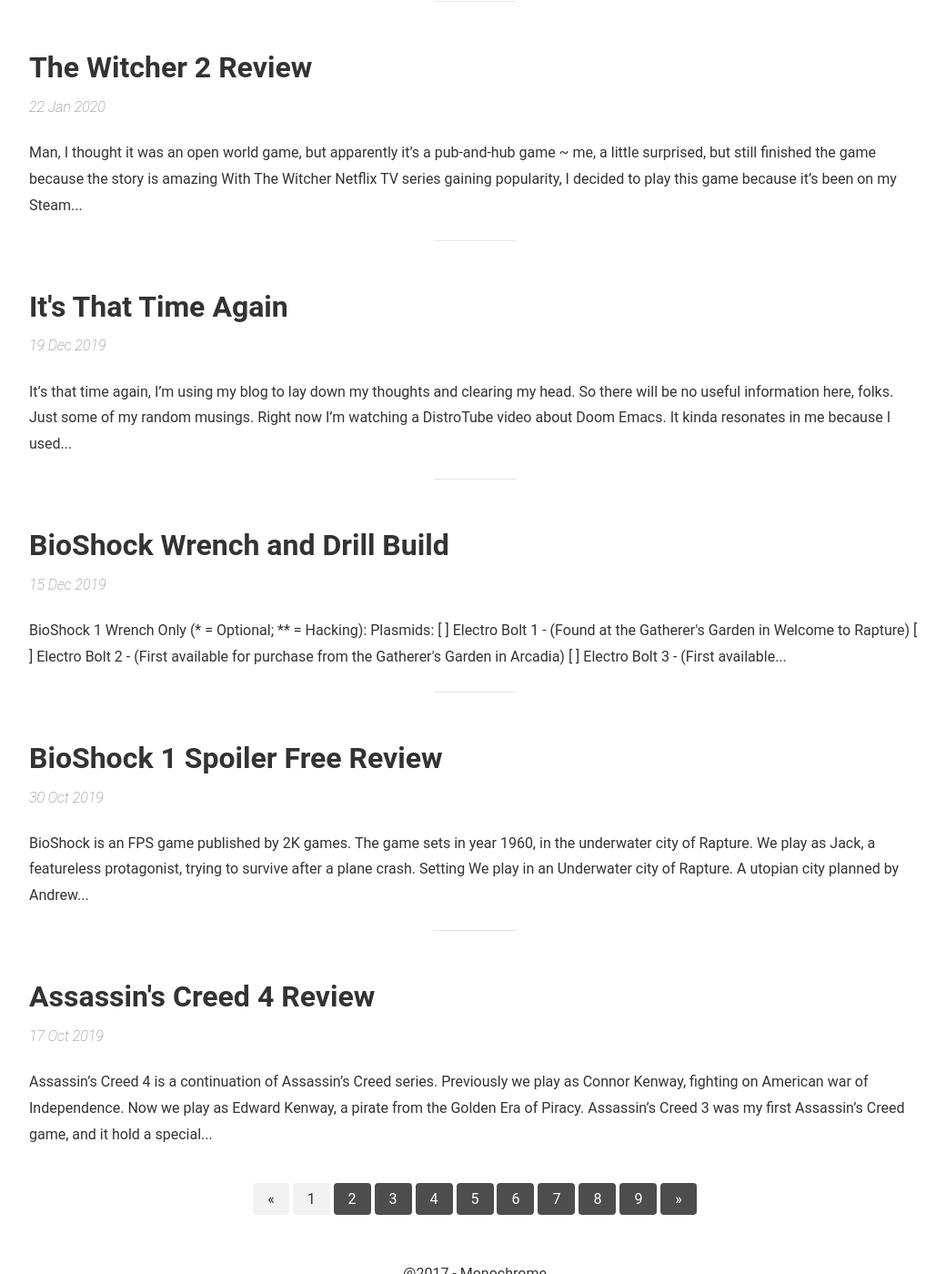
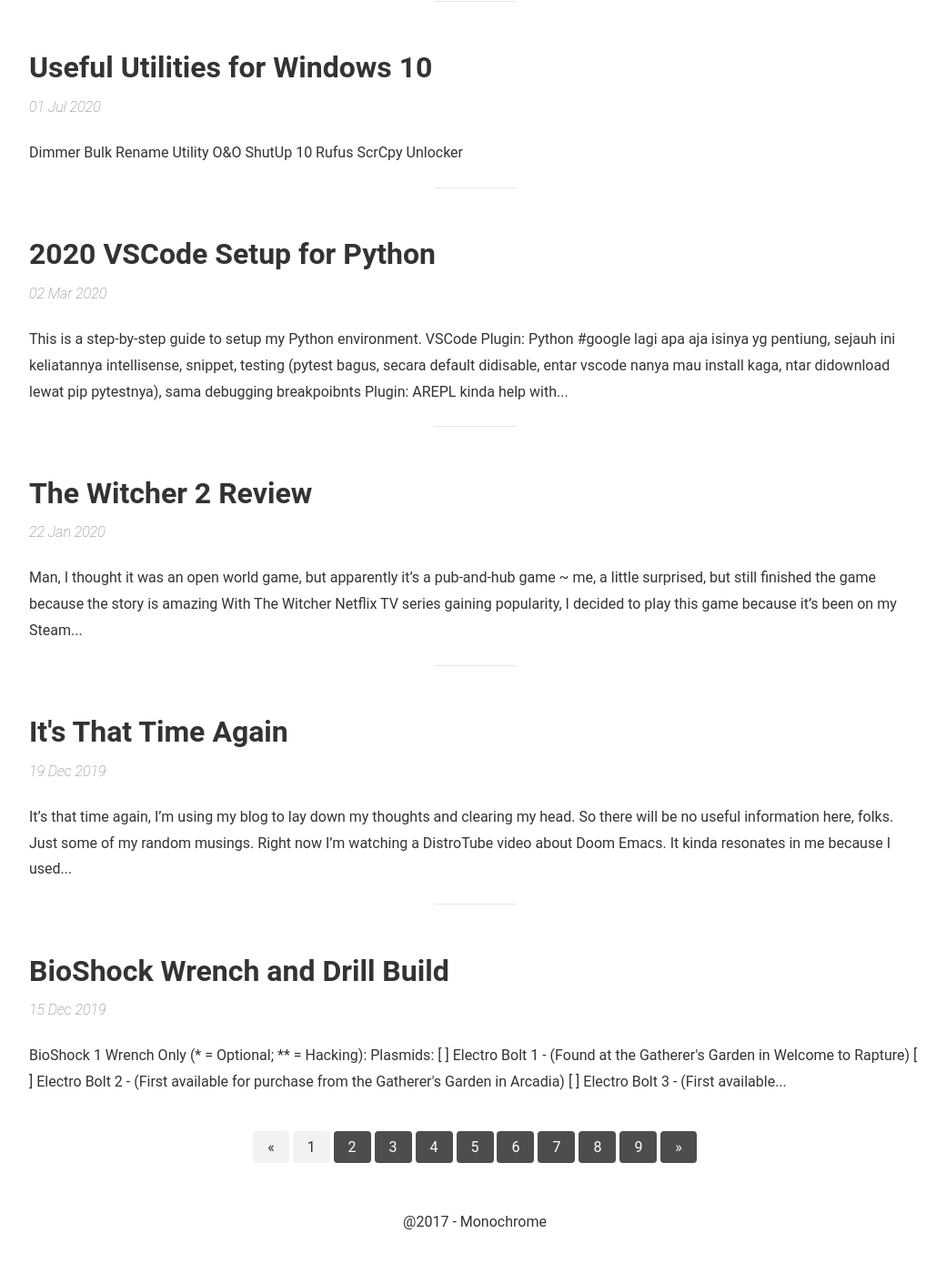
Before and after one commit to AffanIndo/AffanIndo.github.io, a Jekyll site: the page built from index.html, in a window 1280 px wide and 1400 px high, scrolled down 919 px. Shown: the whole window at 91% size, without its empty margins (118-1158 px from the left). Built offline with Jekyll 4.4.1, drawn with Linux system fonts in a browser that asks for light colours; the list of posts is cut into pages by our own code; after the commit the page ends 2287 px from its top, so only the background shows below that; some of the changed text lies outside the part shown.

```diff
--- /dev/null
+++ b/_posts/2020-03-02-2020-vscode-setup-for-python.md
@@ -0,0 +1,23 @@
+---
+title: 2020 VSCode Setup for Python
+description:
+header: 2020 VSCode Setup for Python
+---
+
+This is a step-by-step guide to setup my Python environment.
+
+### VSCode
+
+Plugin: Python
+#google lagi apa aja isinya yg pentiung, sejauh ini keliatannya intellisense, snippet, testing (pytest bagus, secara default didisable, entar vscode nanya mau install kaga, ntar didownload lewat pip pytestnya), sama debugging breakpoibnts
+
+Plugin: AREPL
+kinda help with requests cuz variables
+
+Plugin: autoDocstring
+
+* [Setting Up VSCode For Python Programming](https://youtu.be/W--_EOzdTHk)
+
+<!-- mkvirtualenv Foo -> mkdir Bar && cd Bar -> setprojectdir . -> deactivate -> workon Foo -->
+
+https://timmyreilly.azurewebsites.net/python-pip-virtualenv-installation-on-windows/
--- /dev/null
+++ b/_posts/2020-07-01-useful-utilities-for-windows-10.md
@@ -0,0 +1,17 @@
+---
+title: Useful Utilities for Windows 10
+description:
+header: Useful Utilities for Windows 10
+---
+
+### Dimmer
+
+### Bulk Rename Utility
+
+### O&O ShutUp 10
+
+Rufus
+
+ScrCpy
+
+Unlocker
--- a/_posts/2099-01-01-final-fantasy-1-notes.md
+++ b/_posts/2099-01-01-final-fantasy-1-notes.md
@@ -5,6 +5,16 @@
 ---
 
 ![image](/img/ff1.jpg "Image")
+
+### Peraturan
+
+Saya hanya akan menggunakan guide missable content dari [sini](https://www.reddit.com/r/FinalFantasy/comments/3k2uz3/final_fantasy_missables/). Selain ini, saya bermain tanpa walkthrough.
+
+* First off, by doing a sidequest after you get the airship you can class change into more powerful classes (this also allows you to learn better magic)
+* There are 4 extra dungeons that are unlocked once you beat their respective elemental dungeon in the main story, these dungeons contain bosses from FF 3-6 and the best equipment in the game. Some of the bosses are (compared to the rest of the game) very hard though. There's also another extra dungeon but I don't know much about it since I never played the PSP version that introduced it.
+* After obtaining the Magic Key you can go back to earlier areas and open up locked doors giving you better equipment
+* Picking up the Adamantite in the final elemental dungeon will give you the most powerful sword in the original game. However, since the game has been remade multiple times, this is no longer the strongest sword. Still worth picking up though.
+* Right before the boss of the final elemental dungeon you go over a big "bridge" of sorts, on this bridge there's a 1/64 chance you'll encounter the strongest enemy in the original game (he was pretty much a superboss in the original NES version) but since then he's been watered down.
 
 ![image](/img/border.png "Border")
 
```
Also changed, not shown: img/ff1.jpg.
